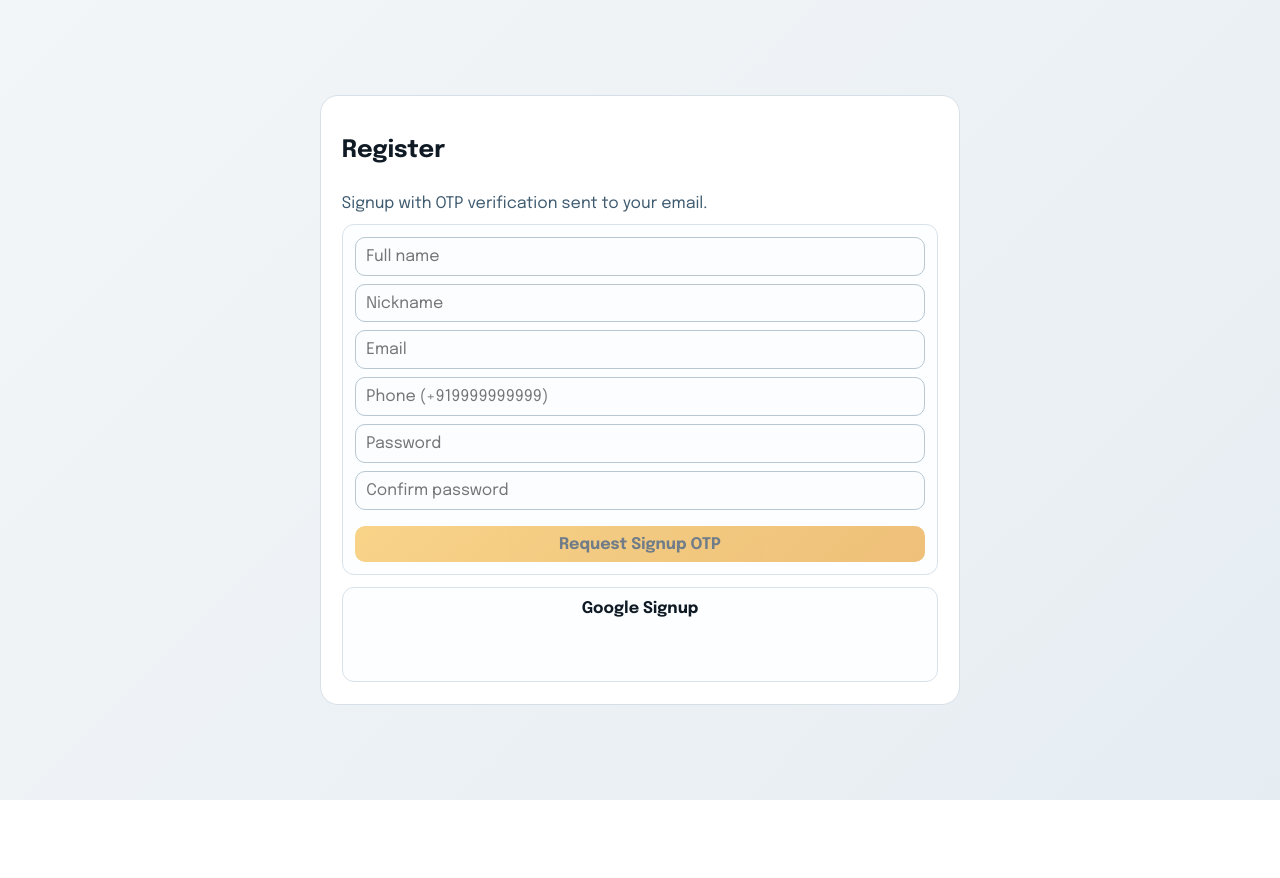
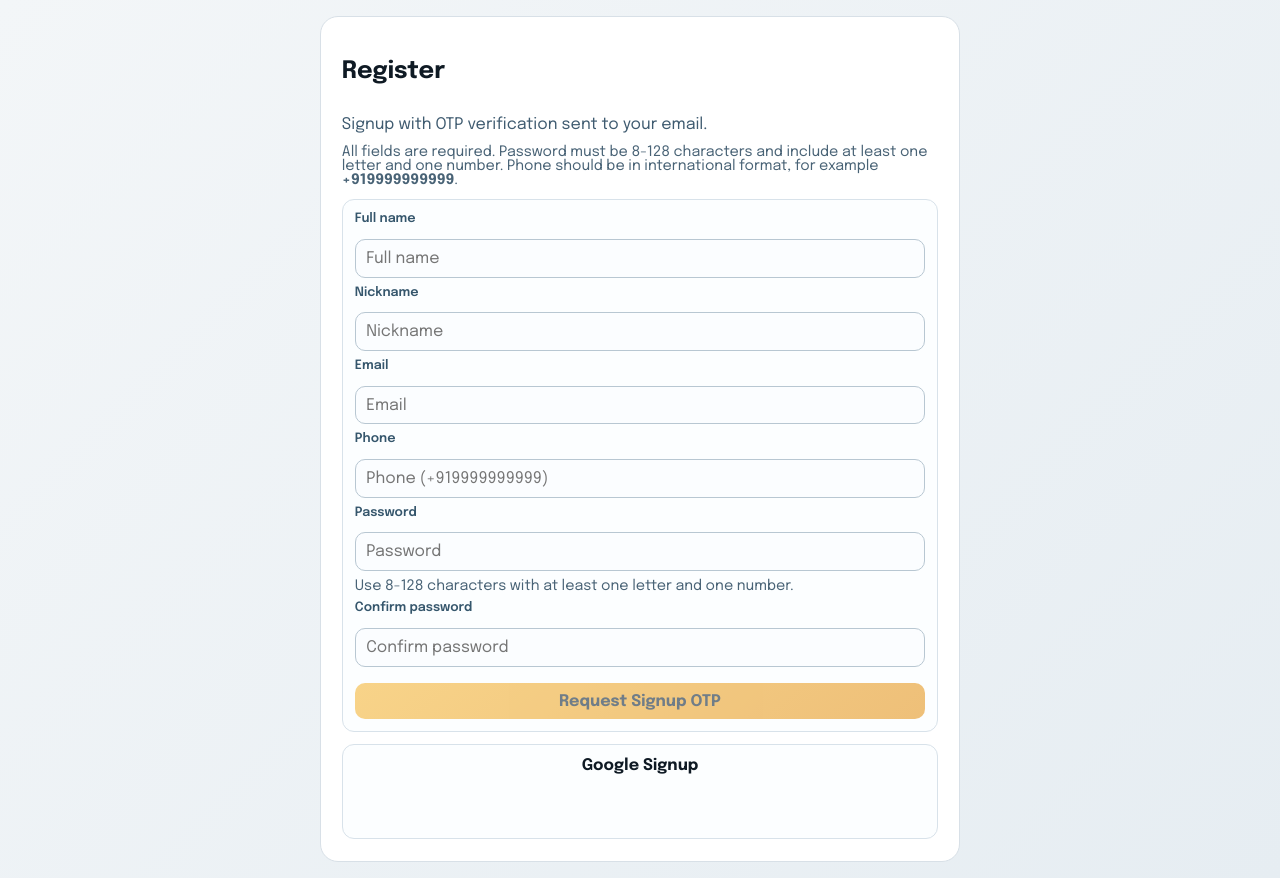
Before and after one commit to AnustupMaity/tripwise, a Next.js app in the folder web/: page /auth/register in a window 1280 px wide. Before the commit the page ends 800 px from the top, so only its background shows below. Built offline with nearby package versions, Linux system fonts and the light colour scheme; no server answers.

Commit message:
modified:   web/app/auth/register/page.tsx

```diff
--- a/web/app/auth/register/page.tsx
+++ b/web/app/auth/register/page.tsx
@@ -24,6 +24,13 @@ export default function RegisterPage() {
   const [error, setError] = useState("");
   const [notice, setNotice] = useState("");
   const [requestedOtp, setRequestedOtp] = useState(false);
+  const isRegistrationFormComplete =
+    name.trim().length >= 2 &&
+    nickname.trim().length >= 2 &&
+    email.trim().length > 0 &&
+    phone.trim().length > 0 &&
+    password.length >= 8 &&
+    confirmPassword.length >= 8;
 
   useEffect(() => {
     if (!GOOGLE_CLIENT_ID) {
@@ -126,15 +133,32 @@ export default function RegisterPage() {
       <section className="auth-card auth-grid">
         <h1>Register</h1>
         <p className="auth-sub">Signup with OTP verification sent to your email.</p>
+        <p className="empty-copy">
+          All fields are required. Password must be 8-128 characters and include at least one letter and one number.
+          Phone should be in international format, for example <strong>+919999999999</strong>.
+        </p>
 
         <form className="auth-block stack-form" onSubmit={requestOtp}>
-          <input className="tw-input" value={name} onChange={(e) => setName(e.target.value)} placeholder="Full name" />
-          <input className="tw-input" value={nickname} onChange={(e) => setNickname(e.target.value)} placeholder="Nickname" />
-          <input className="tw-input" value={email} onChange={(e) => setEmail(e.target.value)} placeholder="Email" />
-          <input className="tw-input" type="tel" value={phone} onChange={(e) => setPhone(e.target.value)} placeholder="Phone (+919999999999)" />
-          <input className="tw-input" type="password" value={password} onChange={(e) => setPassword(e.target.value)} placeholder="Password" />
-          <input className="tw-input" type="password" value={confirmPassword} onChange={(e) => setConfirmPassword(e.target.value)} placeholder="Confirm password" />
-          <button className="tw-btn" type="submit" disabled={loading || password.length < 8 || confirmPassword.length < 8}>
+          <label className="field-label" htmlFor="register-name">Full name</label>
+          <input id="register-name" className="tw-input" value={name} onChange={(e) => setName(e.target.value)} placeholder="Full name" required minLength={2} autoComplete="name" />
+
+          <label className="field-label" htmlFor="register-nickname">Nickname</label>
+          <input id="register-nickname" className="tw-input" value={nickname} onChange={(e) => setNickname(e.target.value)} placeholder="Nickname" required minLength={2} autoComplete="nickname" />
+
+          <label className="field-label" htmlFor="register-email">Email</label>
+          <input id="register-email" className="tw-input" type="email" value={email} onChange={(e) => setEmail(e.target.value)} placeholder="Email" required autoComplete="email" />
+
+          <label className="field-label" htmlFor="register-phone">Phone</label>
+          <input id="register-phone" className="tw-input" type="tel" value={phone} onChange={(e) => setPhone(e.target.value)} placeholder="Phone (+919999999999)" required pattern="^\\+?[0-9]{8,15}$" inputMode="tel" autoComplete="tel" />
+
+          <label className="field-label" htmlFor="register-password">Password</label>
+          <input id="register-password" className="tw-input" type="password" value={password} onChange={(e) => setPassword(e.target.value)} placeholder="Password" required minLength={8} autoComplete="new-password" />
+          <p className="empty-copy">Use 8-128 characters with at least one letter and one number.</p>
+
+          <label className="field-label" htmlFor="register-confirm-password">Confirm password</label>
+          <input id="register-confirm-password" className="tw-input" type="password" value={confirmPassword} onChange={(e) => setConfirmPassword(e.target.value)} placeholder="Confirm password" required minLength={8} autoComplete="new-password" />
+
+          <button className="tw-btn" type="submit" disabled={loading || !isRegistrationFormComplete}>
             Request Signup OTP
           </button>
         </form>
@@ -142,7 +166,8 @@ export default function RegisterPage() {
         {requestedOtp ? (
           <form className="auth-block stack-form" onSubmit={verifyOtp}>
             <h2>Verify Signup OTP</h2>
-            <input className="tw-input" value={otp} onChange={(e) => setOtp(e.target.value)} placeholder="Enter OTP" maxLength={6} />
+            <p className="empty-copy">Enter the 6-digit code sent to your email. The code expires after 10 minutes.</p>
+            <input className="tw-input" value={otp} onChange={(e) => setOtp(e.target.value)} placeholder="Enter OTP" maxLength={6} required inputMode="numeric" pattern="[0-9]{6}" />
             <button className="tw-btn" type="submit" disabled={loading || otp.trim().length !== 6}>
               Complete Signup
             </button>
```
